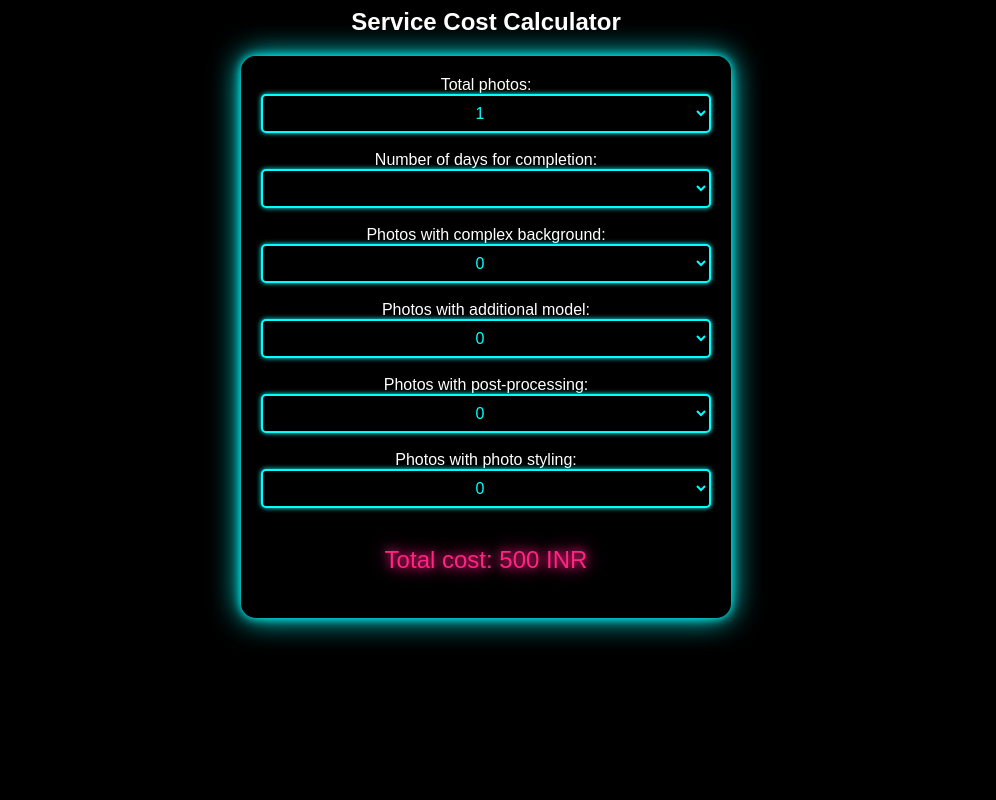
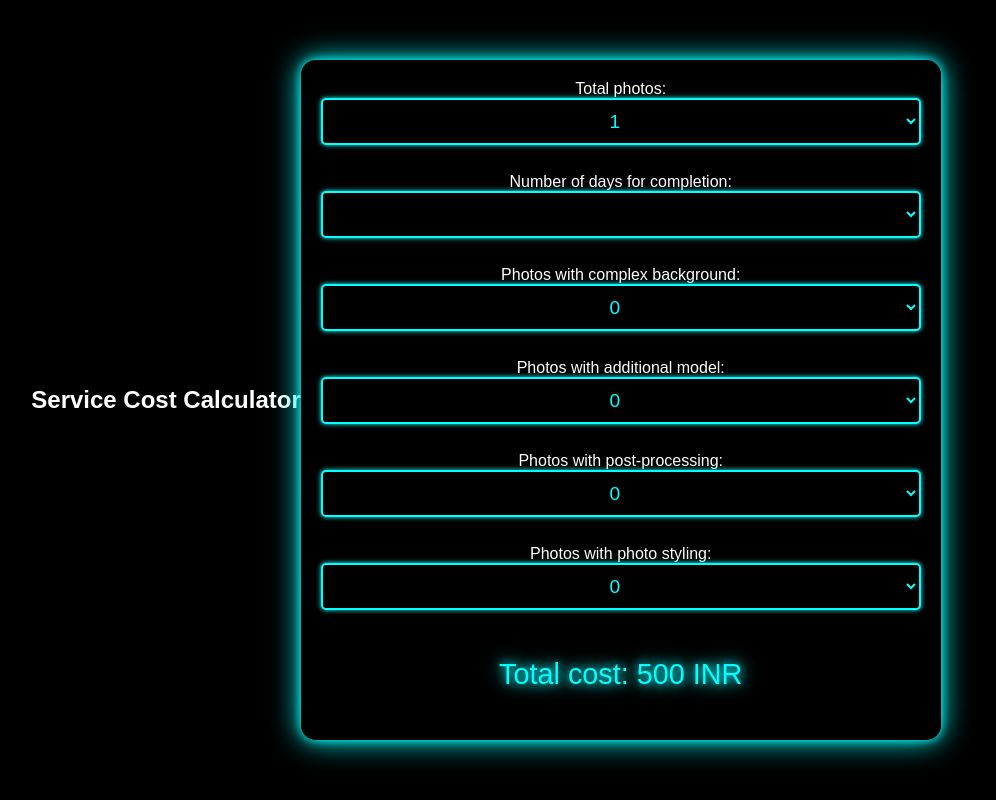
Before and after one commit to amritagopi/pricing-calculator, a plain HTML site: page index.html in a window 1280 px wide. Shown: the whole page, without its empty margins (154-1150 px from the left). Drawn offline with Linux system fonts and the light colour scheme.

Commit message:
Update index.html

```diff
--- a/index.html
+++ b/index.html
@@ -5,12 +5,18 @@ body {
     color: white;
     font-family: 'Arial', sans-serif;
     text-align: center;
+    margin: 0;
+    padding: 0;
+    display: flex;
+    justify-content: center;
+    align-items: center;
+    height: 100vh;
 }
 
 /* Контейнер калькулятора */
 .calculator {
-    width: 450px;
-    margin: 20px auto;
+    width: 90%;
+    max-width: 600px;
     padding: 20px;
     border-radius: 15px;
     background: rgba(0, 0, 0, 0.8);
@@ -20,22 +26,23 @@ body {
 /* Поля выбора */
 input, select {
     width: 100%;
-    padding: 8px;
+    padding: 10px;
     border: 2px solid #0ff;
     background: black;
     color: #0ff;
-    font-size: 1em;
+    font-size: 1.2em;
     text-align: center;
     border-radius: 5px;
     box-shadow: 0 0 5px #0ff;
+    margin-bottom: 10px;
 }
 
 /* Итоговая сумма */
 #result {
-    font-size: 1.5em;
+    font-size: 1.8em;
     margin-top: 20px;
-    color: #ff2382;
-    text-shadow: 0 0 10px #ff2382, 0 0 20px #ff2382;
+    color: #0ff;
+    text-shadow: 0 0 10px #0ff, 0 0 20px #0ff;
 }
 </style>
 
```
